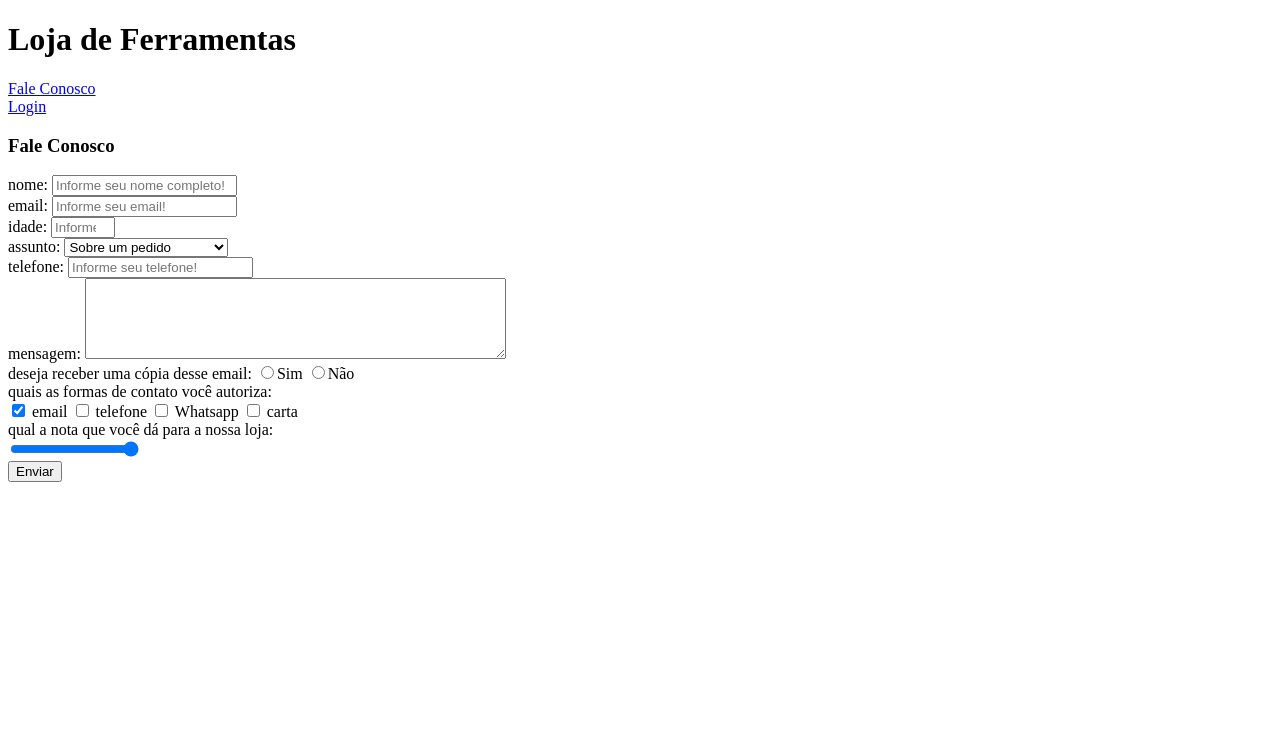
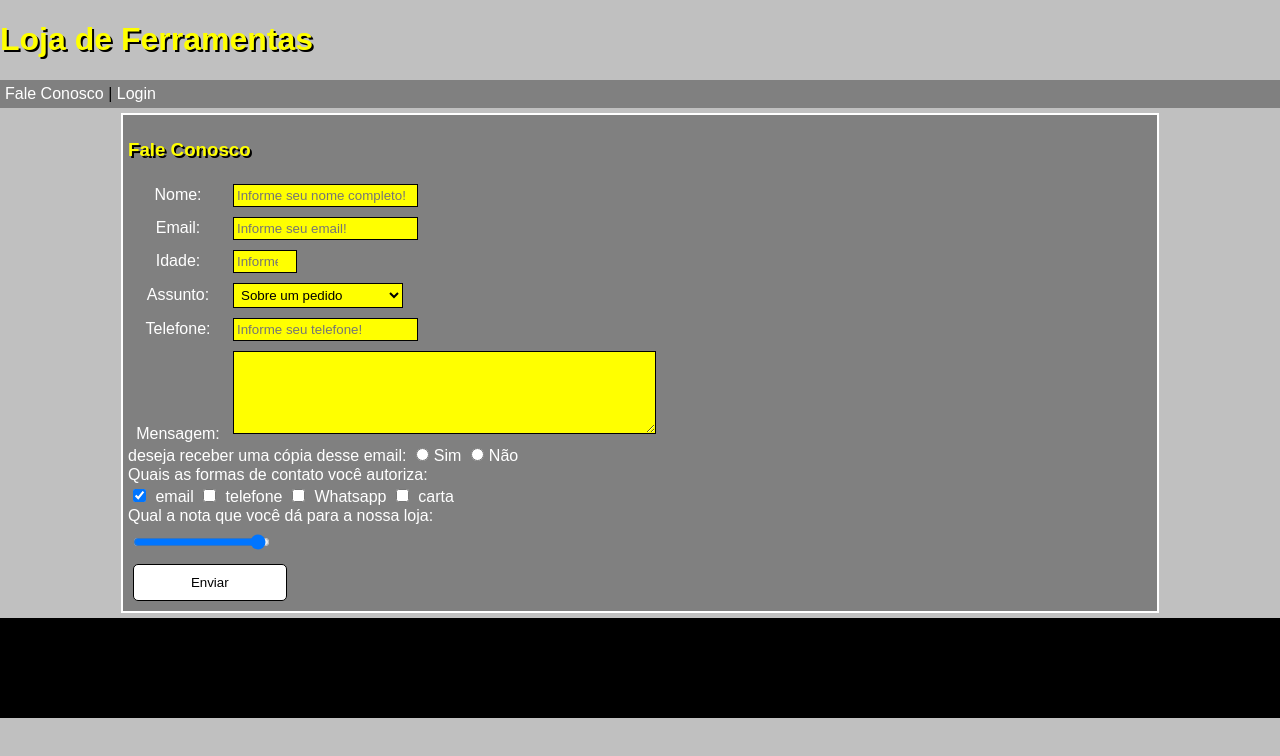
Before and after one commit to Narusala/FatecWebDev, an Angular app: page /faleconosco in a window 1280 px wide. Shown: the top 756 px of the page. Built offline with nearby package versions, Linux system fonts and the light colour scheme.

Commit message:
Fifth commit

```diff
--- a/src/app/app.component.html
+++ b/src/app/app.component.html
@@ -3,7 +3,7 @@
   <header>
     <h1>Loja de Ferramentas</h1>
     <nav>
-      <a href="contato">Fale Conosco</a><br>
+      <a href="contato">Fale Conosco </a>|
       <a href="login">Login</a>
     </nav>
   </header>
@@ -15,10 +15,10 @@
   <body>
 
   </body>
-</html>
-<section>
+  <section class="janela">
     <router-outlet />
   </section>
   <footer>
 
   </footer>
+</html>
--- a/src/app/fale-conosco/fale-conosco.component.html
+++ b/src/app/fale-conosco/fale-conosco.component.html
@@ -1,26 +1,26 @@
 <h3>Fale Conosco</h3>
 <form>
-    nome: <input type="text" id="nome" required placeholder="Informe seu nome completo!"
+    <label>Nome:</label><input type="text" id="nome" required placeholder="Informe seu nome completo!"
     pattern="[A-z\s]{6,100}"><br>
-    email: <input type="email" id="email" required placeholder="Informe seu email!"><br>
-    idade: <input type="number" id="idade" min="16" max="100" required placeholder="Informe sua idade!"><br>
-    assunto: <select id="assunto">
+    <label>Email:</label> <input type="email" id="email" required placeholder="Informe seu email!"><br>
+    <label>Idade:</label> <input type="number" id="idade" min="16" max="100" required placeholder="Informe sua idade!"><br>
+    <label>Assunto:</label> <select id="assunto">
         <option>Sobre um pedido</option>
         <option>Sobre um produto</option>
         <option>Sobre seu cadastro</option>
         <option>Reclamações e dúvidas</option>
     </select><br>
-    telefone: <input type="text" id="telefone" required placeholder="Informe seu telefone!" pattern="[o-9]{4,5}-[0-9]{4}"><br>
-    mensagem: <textarea id="mensagem" rows="5" cols="50" required pattern="[\w]{10,4000}"></textarea><br>
+    <label>Telefone:</label> <input type="text" id="telefone" required placeholder="Informe seu telefone!" pattern="[o-9]{4,5}-[0-9]{4}"><br>
+    <label>Mensagem:</label> <textarea id="mensagem" rows="5" cols="50" required pattern="[\w]{10,4000}"></textarea><br>
     deseja receber uma cópia desse email:
         <input type="radio" id="RecebeSim" name="copia">Sim
         <input type="radio" id="RecebeNao" name="copia">Não<br>
-    quais as formas de contato você autoriza:<br>
+    Quais as formas de contato você autoriza:<br>
         <input type="checkbox" id="contatoEmail" checked> email
         <input type="checkbox" id="contatoTelefone"> telefone
         <input type="checkbox" id="contatoWhatsapp"> Whatsapp
         <input type="checkbox" id="contatoCarta"> carta<br>
-    qual a nota que você dá para a nossa loja:<br>
+    Qual a nota que você dá para a nossa loja:<br>
         <input type="range" id="nota" min="0" max="5" step="1"><br>
     <button>Enviar</button>
 </form>
--- a/src/styles.css
+++ b/src/styles.css
@@ -1 +1,79 @@
 /* You can add global styles to this file, and also import other style files */
+
+body{
+    background-color: silver;
+    color: black;
+    font-family: Arial, Helvetica, sans-serif;
+    margin: 0;
+}
+
+h1, h2, h3, h4 {
+    color: yellow;
+    text-shadow: 2px 2px black;
+}
+
+input, select, textarea {
+    background-color: yellow;
+    border: solid 1px black;
+    margin: 5px;
+    color: black;
+    padding: 3px;
+}
+
+nav{
+    background-color: gray;
+    padding: 5px;
+}
+
+nav a{
+    color: white;
+    text-decoration: none;
+}
+
+footer{
+    background-color: black;
+    color: white;
+    text-align: center;
+    height: 10vh;
+    padding: 10px;
+}
+#msg{
+    width: 80%;
+    height: 10hv;
+    background-color: orangered;
+}
+button{
+    width: 15%;
+    background-color: white;
+    border: solid 1px black;
+    padding: 10px;
+    border-radius: 5px;
+    margin: 5px;
+}
+button:hover{
+    box-shadow: 2px 2px gray;
+    font-weight: bold;
+}
+.janela{
+    background-color: gray;
+    color: white;
+    width: 80%;
+    padding: 5px;
+    margin: auto;
+    border: solid 2px white;
+    margin-top: 5px;
+    margin-bottom: 5px;
+}
+label{
+    width: 100px;
+    display: inline-table; text-align: right;
+    text-align: center;
+}
+@media screen and (orientation: portrait){
+    .janela{width: 100%; border: 0;}
+    input, select textarea{width: 90%; font-size: large; padding: 10px;}
+    button{width: 90%;}
+    #msg{width: 90%;}
+    nav{display: none;}
+    label{text-align: left;}
+}
```
Lines whose indentation alone changed are shown as unchanged.
